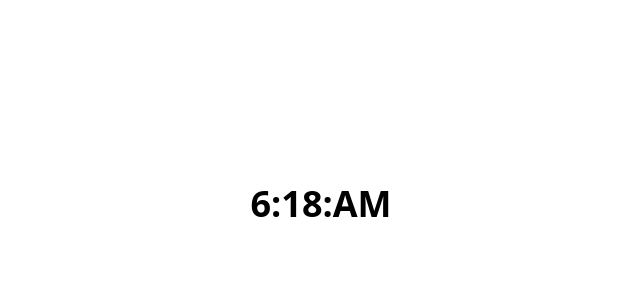
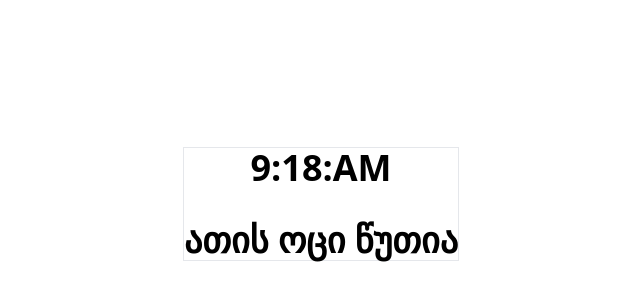
Before and after one commit to lukakilai/romeli-saatia, a React (Create React App) app: page / in a window 1280 px wide. Shown: the part 196-496 px from the top of the page, without its empty margins (319-959 px from the left). Built offline with nearby package versions, Linux system fonts and the light colour scheme.

Commit message:
feat: add hour&minute calculator functions

```diff
--- a/src/App.js
+++ b/src/App.js
@@ -1,16 +1,32 @@
 import moment from "moment";
 
+import { hours, getHour, getMinute } from "./helpers";
+
 export default function App() {
-  const time = moment().format("h:mm:A");
-  const [hour, minute, ampm] = time.split(":");
+  const time = moment().add(0, "m").add(3, "h").format("h:mm:A");
+  const destructured = time.split(":");
 
+  const hour = +destructured[0];
+  const minute = +destructured[1];
+  const ampm = destructured[2];
+
+  console.log("-----");
   console.log("hour", hour);
   console.log("minute", minute);
-  console.log("ampm", ampm);
+  // console.log("ampm", ampm);
+
+  const [outputHour, outputMinute] = [getHour(hour, minute), getMinute(minute)];
+  console.log(outputHour, outputMinute);
+  console.log("-----");
 
   return (
     <div className="w-full h-screen grid place-items-center">
-      <p className="text-4xl font-bold">{time}</p>
+      <div className="flex flex-col justify-start items-center space-y-8 border">
+        <p className="text-4xl font-bold">{time}</p>
+        <p className="text-4xl font-bold">
+          {outputHour} {outputMinute}
+        </p>
+      </div>
     </div>
   );
 }
--- /dev/null
+++ b/src/helpers.js
@@ -0,0 +1,100 @@
+export const hours = {
+  1: {
+    ნაკლები: "ორის",
+    მეტი: "ორს",
+    ზუსტად: "პირველია",
+  },
+  2: {
+    ნაკლები: "სამის",
+    მეტი: "სამს",
+    ზუსტად: "ორია",
+  },
+  3: {
+    ნაკლები: "ოთხის",
+    მეტი: "ოთხს",
+    ზუსტად: "სამია",
+  },
+  4: {
+    ნაკლები: "ხუთის",
+    მეტი: "ხუთს",
+    ზუსტად: "ოთხია",
+  },
+  5: {
+    ნაკლები: "ექვსის",
+    მეტი: "ექვსს",
+    ზუსტად: "ხუთია",
+  },
+  6: {
+    ნაკლები: "შვიდის",
+    მეტი: "შვიდს",
+    ზუსტად: "ექვსია",
+  },
+  7: {
+    ნაკლები: "რვის",
+    მეტი: "რვას",
+    ზუსტად: "შვიდია",
+  },
+  8: {
+    ნაკლები: "ცხრის",
+    მეტი: "ცხრას",
+    ზუსტად: "რვაა",
+  },
+  9: {
+    ნაკლები: "ათის",
+    მეტი: "ათს",
+    ზუსტად: "ცხრაა",
+  },
+  10: {
+    ნაკლები: "თერთმეტის",
+    მეტი: "თერთმეტს",
+    ზუსტად: "ათია",
+  },
+  11: {
+    ნაკლები: "თორმეტის",
+    მეტი: "თორმეტს",
+    ზუსტად: "თერთმეტია",
+  },
+  12: {
+    ნაკლები: "პირველის",
+    მეტი: "პირველს",
+    ზუსტად: "თორმეტია",
+  },
+};
+
+export function getHour(hour, minute) {
+  if (minute <= 5) {
+    return hours[hour]["ზუსტად"];
+  } else if (minute > 5 && minute <= 35) {
+    return hours[hour]["ნაკლები"];
+  } else if (minute > 35) {
+    return hours[hour]["მეტი"];
+  }
+}
+
+export function getMinute(minute) {
+  switch (true) {
+    case minute > 55 || minute <= 5:
+      return "ზუსტად";
+      break;
+    case minute > 5 && minute <= 10:
+      return "ათი წუთია";
+      break;
+    case minute > 10 && minute <= 15:
+      return "თხუთმეტი წუთია";
+      break;
+    case minute > 15 && minute <= 20:
+      return "ოცი წუთია";
+      break;
+    case minute > 20 && minute <= 35:
+      return "ნახევარია";
+      break;
+    case minute > 35 && minute <= 45:
+      return "უკლია ოცი";
+      break;
+    case minute > 45 && minute <= 55:
+      return "უკლია ათი";
+      break;
+    default:
+      return "ლოლ";
+  }
+}
```
